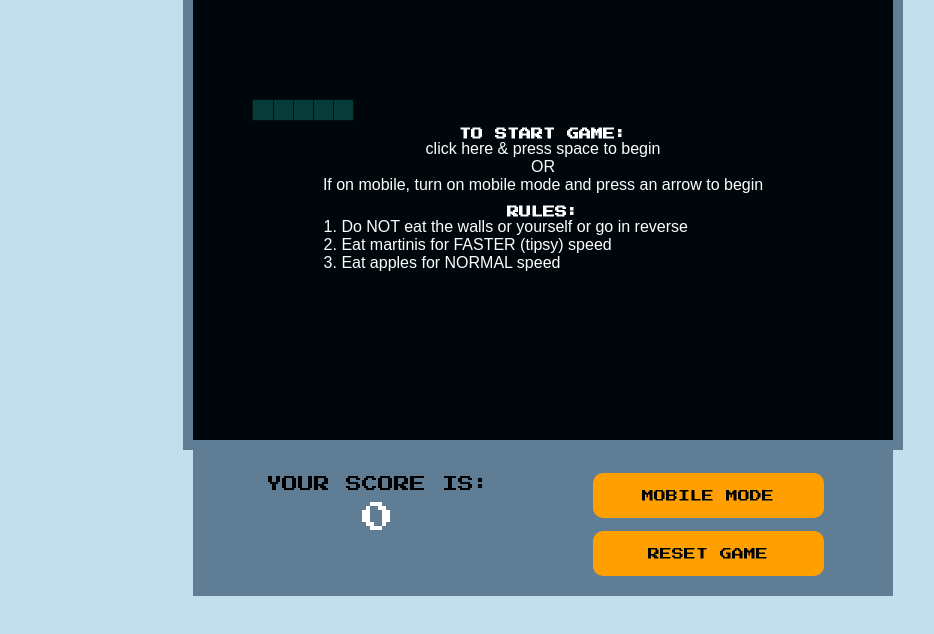
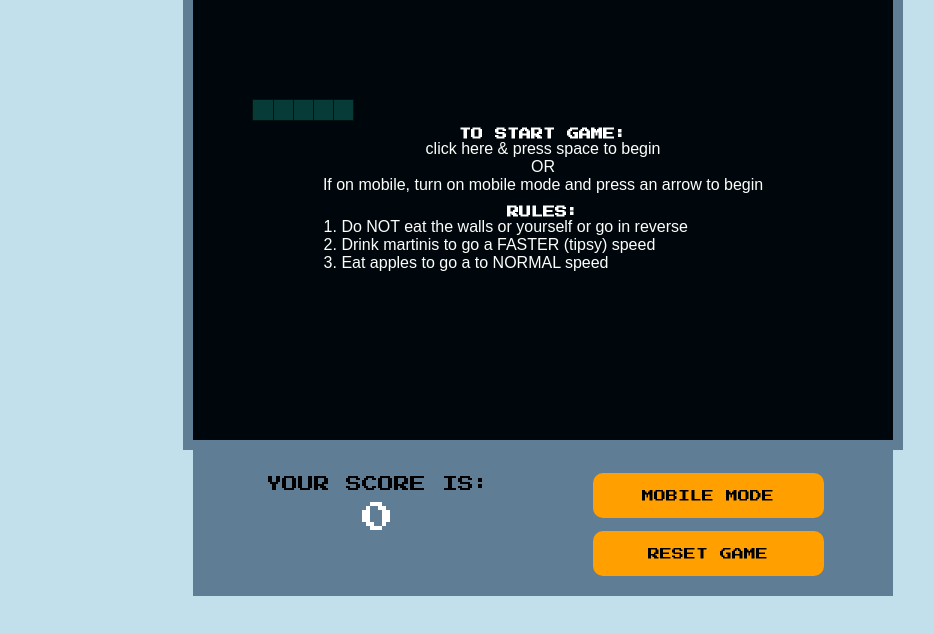
Before and after one commit to Rushabh33/RushabhParekhProject3, a plain HTML site: page index.html in a window 1280 px wide. Shown: the part 250-884 px from the top of the page, without its empty margins (97-1031 px from the left). Drawn offline with nearby package versions, Linux system fonts and the light colour scheme.

Commit message:
small change to instructions

```diff
--- a/index.html
+++ b/index.html
@@ -27,8 +27,8 @@
                         <h3>rules:</h3>
                         <ol>
                             <li>Do NOT eat the walls or yourself or go in reverse</li>
-                            <li>Eat martinis for FASTER (tipsy) speed</li>
-                            <li>Eat apples for NORMAL speed</li>
+                            <li>Drink martinis to go a FASTER (tipsy) speed</li>
+                            <li>Eat apples to go a to NORMAL speed</li>
                         </ol>
                 </div>
                 <div class="gameOverOverlay destroy">
```
